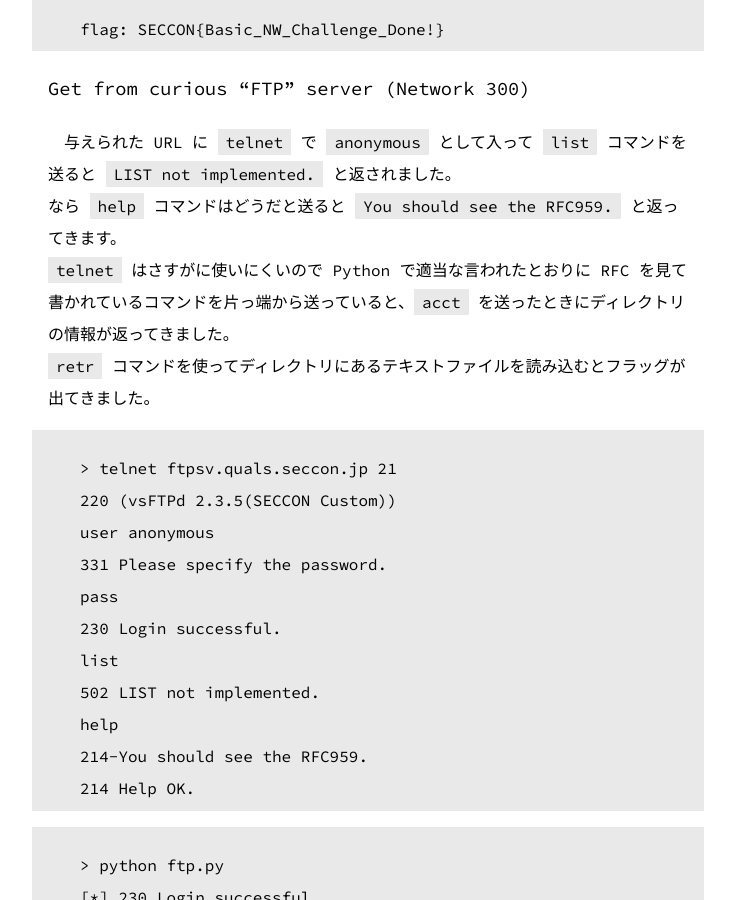
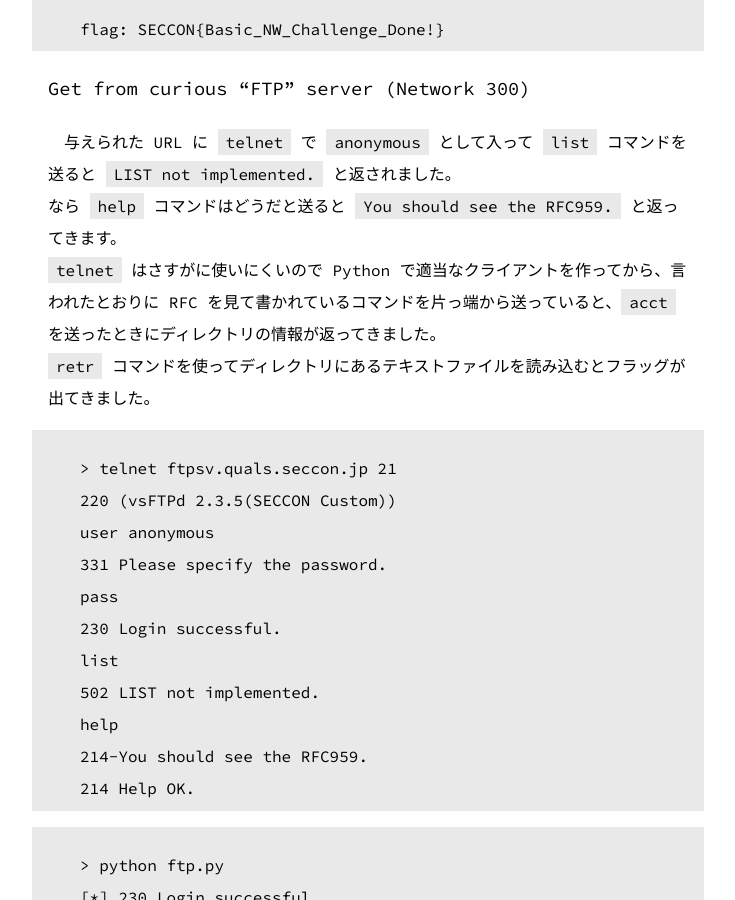
Before and after one commit to st98/diary, a Jekyll site: the page built from _posts/2014-12-07-seccon.md, in a window 1280 px wide and 900 px high, scrolled down 8300 px. Shown: the whole window, without its empty margins (272-1007 px from the left). Built offline with Jekyll 4.4.1, drawn with Linux system fonts in a browser that asks for light colours; Markdown is read by kramdown in place of the engine named in the settings.

Commit message:
書きかけだった部分を修正

````diff
--- a/_posts/2014-12-07-seccon.md
+++ b/_posts/2014-12-07-seccon.md
@@ -244,7 +244,7 @@
 ### Get from curious "FTP" server (Network 300)
 与えられた URL に `telnet` で `anonymous` として入って `list` コマンドを送ると `LIST not implemented.` と返されました。
 なら `help` コマンドはどうだと送ると `You should see the RFC959.` と返ってきます。
-`telnet` はさすがに使いにくいので Python で適当な言われたとおりに RFC を見て書かれているコマンドを片っ端から送っていると、`acct` を送ったときにディレクトリの情報が返ってきました。
+`telnet` はさすがに使いにくいので Python で適当なクライアントを作ってから、言われたとおりに RFC を見て書かれているコマンドを片っ端から送っていると、`acct` を送ったときにディレクトリの情報が返ってきました。
 `retr` コマンドを使ってディレクトリにあるテキストファイルを読み込むとフラッグが出てきました。
 
 ```
````
